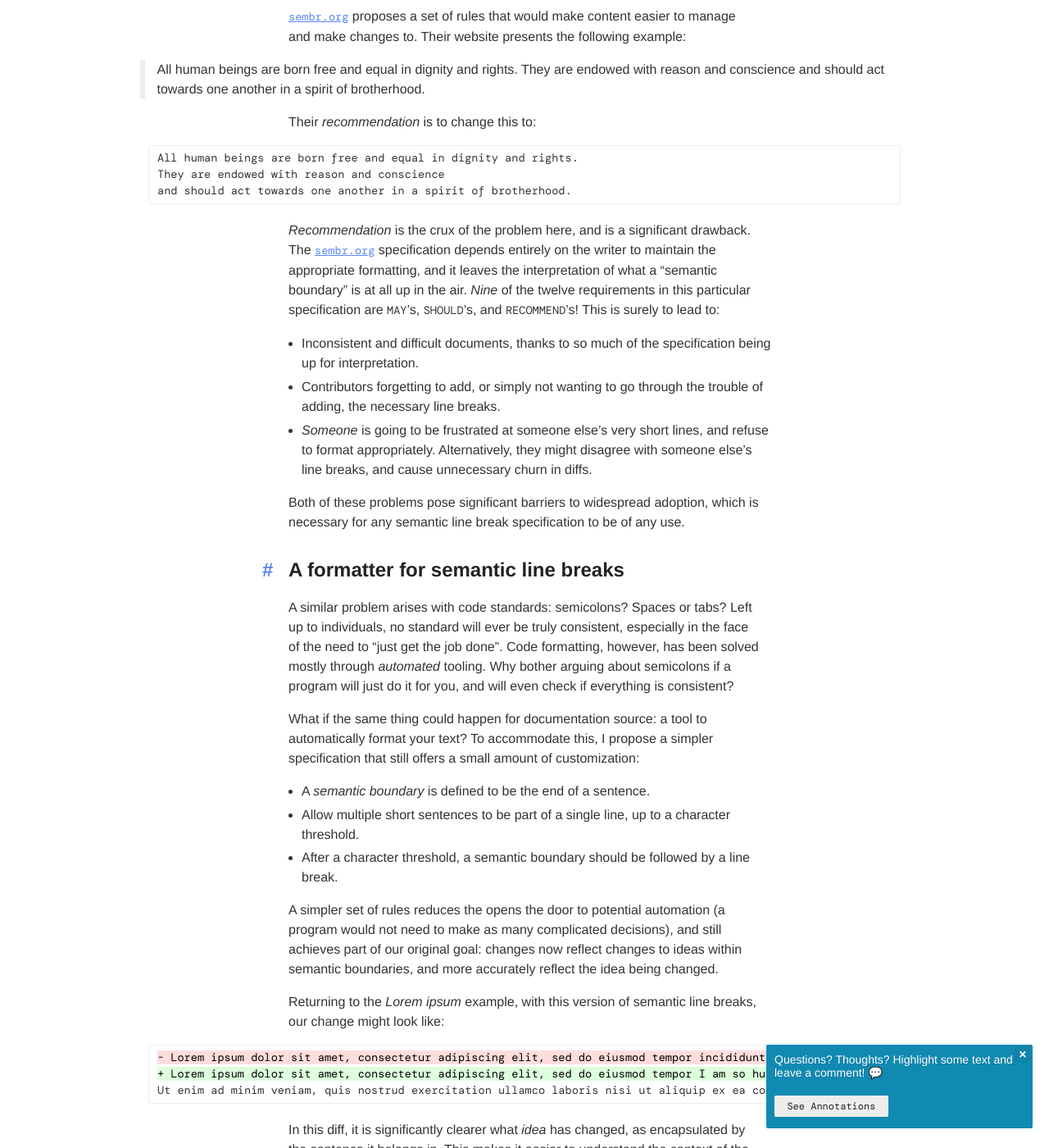
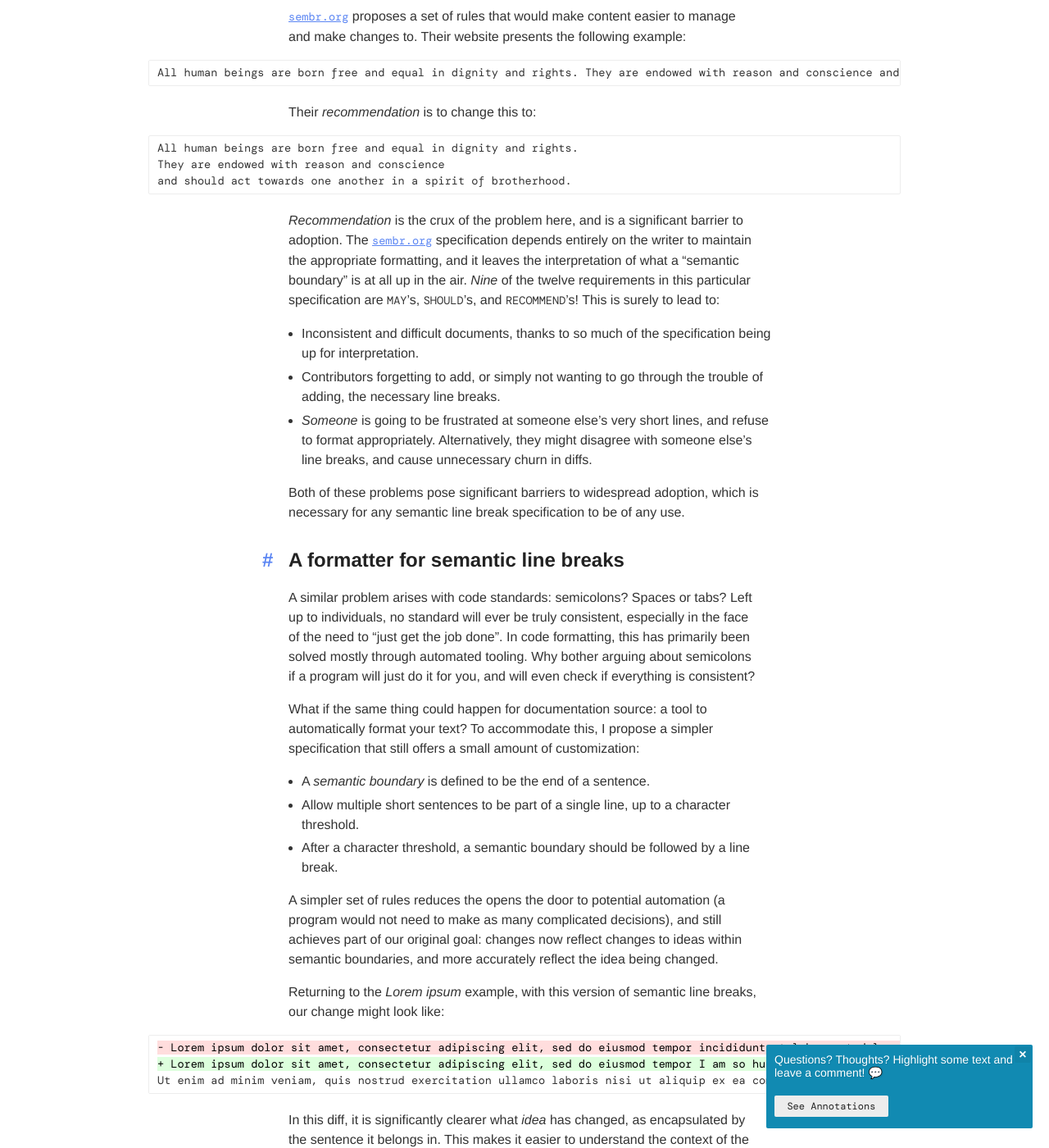
Before and after one commit to bobheadxi/bobheadxi.github.io, a Jekyll site: the page built from content/_posts/2021-02-18-semantic-line-breaks.md, in a window 1280 px wide and 1400 px high, scrolled down 2317 px. Shown: the whole window at 82% size. Built offline with Jekyll 4.4.1, drawn with Linux system fonts in a browser that asks for light colours; nearby versions of some CDN libraries; emoji names are drawn with the system emoji font; some web fonts are replaced; a style sheet for code colours, icons or effects is not loaded.

Commit message:
more semantic line break refresh

````diff
--- a/content/_posts/2021-02-18-semantic-line-breaks.md
+++ b/content/_posts/2021-02-18-semantic-line-breaks.md
@@ -83,7 +83,9 @@
 
 [`sembr.org`](https://sembr.org/) proposes a set of rules that would make content easier to manage and make changes to. Their website presents the following example:
 
-> All human beings are born free and equal in dignity and rights. They are endowed with reason and conscience and should act towards one another in a spirit of brotherhood.
+```
+All human beings are born free and equal in dignity and rights. They are endowed with reason and conscience and should act towards one another in a spirit of brotherhood.
+```
 
 Their *recommendation* is to change this to:
 
@@ -93,19 +95,27 @@
 and should act towards one another in a spirit of brotherhood.
 ```
 
-*Recommendation* is the crux of the problem here, and is a significant drawback. The [`sembr.org`](https://sembr.org/) specification depends entirely on the writer to maintain the appropriate formatting, and it leaves the interpretation of what a "semantic boundary" is at all up in the air. *Nine* of the twelve requirements in this particular specification are `MAY`'s, `SHOULD`'s, and `RECOMMEND`'s! This is surely to lead to:
+*Recommendation* is the crux of the problem here, and is a significant barrier to adoption.
+The [`sembr.org`](https://sembr.org/) specification depends entirely on the writer to maintain the appropriate formatting, and it leaves the interpretation of what a "semantic boundary" is at all up in the air.
+*Nine* of the twelve requirements in this particular specification are `MAY`'s, `SHOULD`'s, and `RECOMMEND`'s!
+This is surely to lead to:
 
 - Inconsistent and difficult documents, thanks to so much of the  specification being up for interpretation.
 - Contributors forgetting to add, or simply not wanting to go through the trouble of adding, the necessary line breaks.
-- *Someone* is going to be frustrated at someone else's very short lines, and refuse to format appropriately. Alternatively, they might disagree with someone else's line breaks, and cause unnecessary churn in diffs.
+- *Someone* is going to be frustrated at someone else's very short lines, and refuse to format appropriately.
+  Alternatively, they might disagree with someone else's line breaks, and cause unnecessary churn in diffs.
 
 Both of these problems pose significant barriers to widespread adoption, which is necessary for any semantic line break specification to be of any use.
 
 ## A formatter for semantic line breaks
 
-A similar problem arises with code standards: semicolons? Spaces or tabs? Left up to individuals, no standard will ever be truly consistent, especially in the face of the need to "just get the job done". Code formatting, however, has been solved mostly through *automated* tooling. Why bother arguing about semicolons if a program will just do it for you, and will even check if everything is consistent?
+A similar problem arises with code standards: semicolons? Spaces or tabs?
+Left up to individuals, no standard will ever be truly consistent, especially in the face of the need to "just get the job done".
+In code formatting, this has primarily been solved mostly through automated tooling.
+Why bother arguing about semicolons if a program will just do it for you, and will even check if everything is consistent?
 
-What if the same thing could happen for documentation source: a tool to automatically format your text? To accommodate this, I propose a simpler specification that still offers a small amount of customization:
+What if the same thing could happen for documentation source: a tool to automatically format your text?
+To accommodate this, I propose a simpler specification that still offers a small amount of customization:
 
 - A *semantic boundary* is defined to be the end of a sentence.
 - Allow multiple short sentences to be part of a single line, up to a character threshold.
@@ -121,10 +131,13 @@
 Ut enim ad minim veniam, quis nostrud exercitation ullamco laboris nisi ut aliquip ex ea commodo consequat.
 ```
 
-In this diff, it is significantly clearer what *idea* has changed, as encapsulated by the sentence it belongs in. This makes it easier to understand the context of the change being made, reason about it, and open discussions regarding it.
+In this diff, it is significantly clearer what *idea* has changed, as encapsulated by the sentence it belongs in.
+This makes it easier to understand the context of the change being made, reason about it, and open discussions regarding it.
 
 I've taken a stab at creating just such a tool, [Readable](https://github.com/bobheadxi/readable), which will add semantic line breaks to any document for you with a single command, for example `readable fmt **/*.md`.
 
-It will also feature commands to preview changes, perform changes as you edit, and checks that can be run in continuous integration. So far it seems very promising, but there are a lot of edge cases to sort out and fix still.
+It will also feature commands to preview changes, perform changes as you edit, and checks that can be run in continuous integration.
+So far it seems very promising, but there are a lot of edge cases to sort out and fix still.
 
-Readable is being built in [TypeScript](https://www.typescriptlang.org/) with [Deno](https://deno.land/), a handy new TypeScript and Javascript runtime. Follow the project on [GitHub](https://github.com/bobheadxi/readable)!
+Readable is being built in [TypeScript](https://www.typescriptlang.org/) with [Deno](https://deno.land/), a handy new TypeScript and Javascript runtime.
+Follow the project on [GitHub](https://github.com/bobheadxi/readable)!
````
